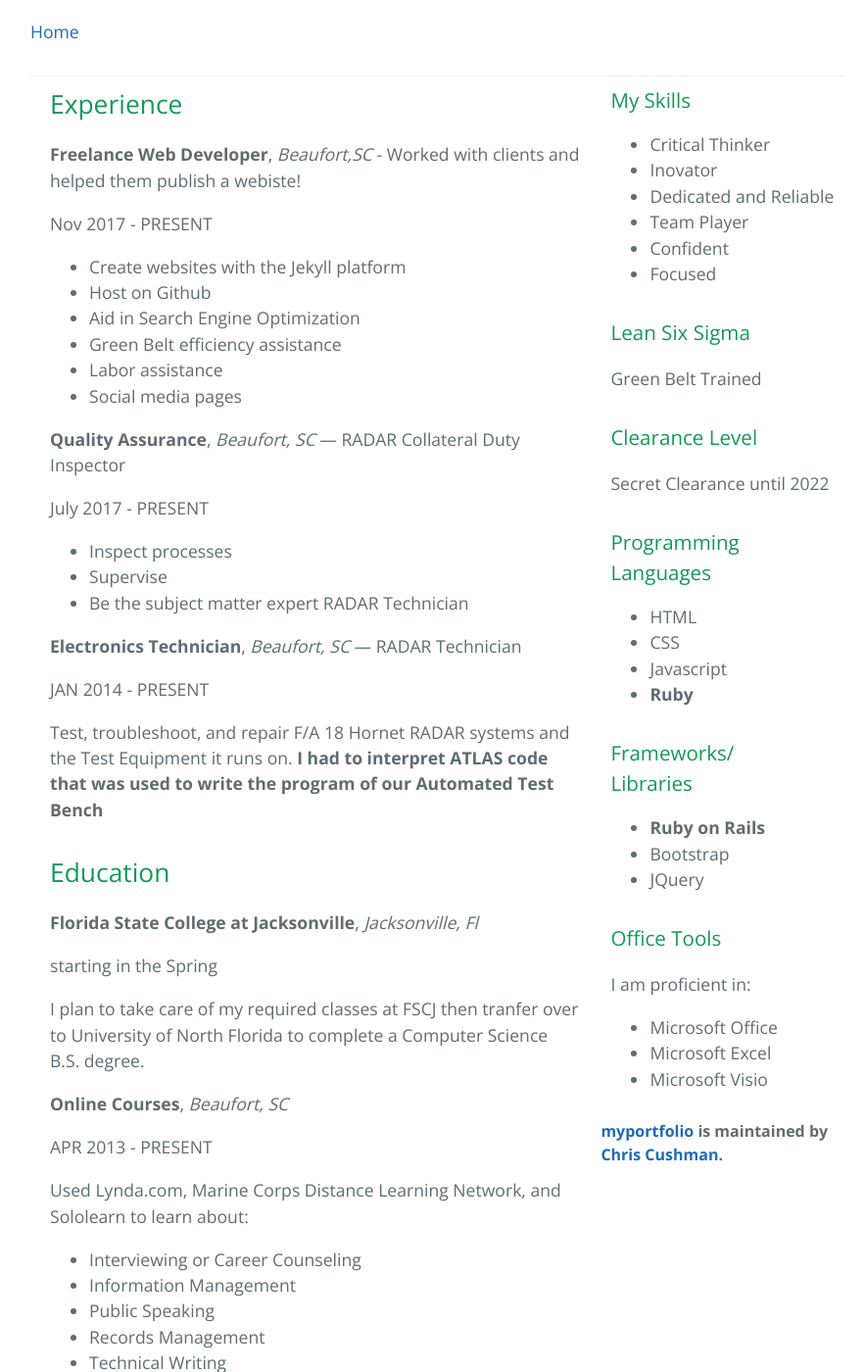
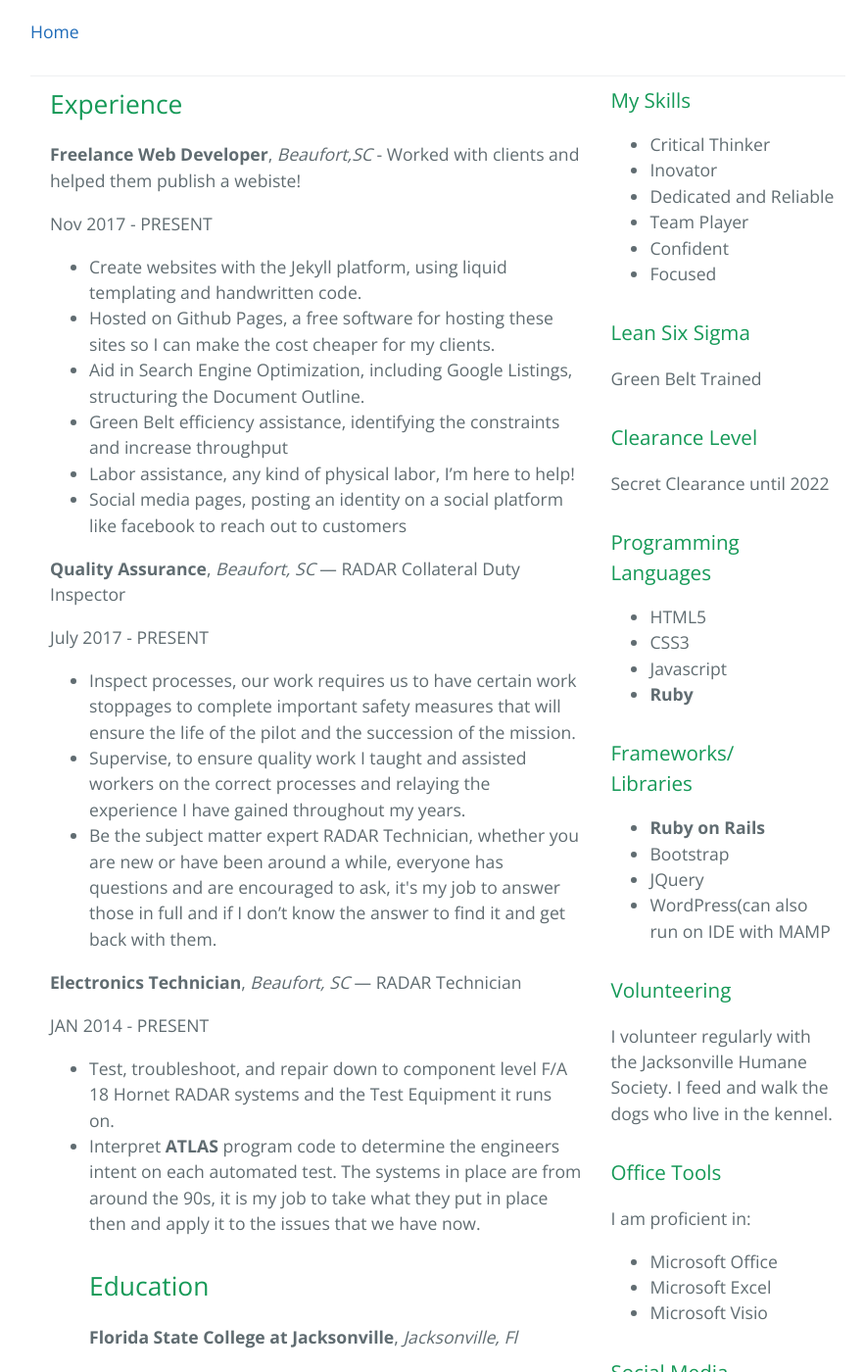
Before and after one commit to usedtoliveonmars/myportfolio, a Jekyll site: the page built from resume.html, in a window 1280 px wide and 1400 px high, scrolled down 491 px. Shown: the whole window at 98% size, without its empty margins (193-1075 px from the left). Built offline with Jekyll 4.4.1, drawn with Linux system fonts in a browser that asks for light colours; some of the changed text lies outside the part shown.

Commit message:
Updated resume

```diff
--- a/resume.html
+++ b/resume.html
@@ -20,30 +20,32 @@ layout: default
 
 			<p>Nov 2017 - PRESENT</p>
 
-			<ul>
-			<li>Create websites with the Jekyll platform</li>
-			<li>Host on Github</li>
-			<li>Aid in Search Engine Optimization</li>
-			<li>Green Belt efficiency assistance</li>
-			<li>Labor assistance</li>
-			<li>Social media pages</li>
-			</ul>
+		<ul>
+			<li>Create websites with the Jekyll platform, using liquid templating and handwritten code.</li>
+			<li>Hosted on Github Pages, a free software for hosting these sites so I can make the cost cheaper for my clients.</li>
+			<li>Aid in Search Engine Optimization, including Google Listings, structuring the Document Outline.</li>
+			<li>Green Belt efficiency assistance, identifying the constraints and increase throughput</li>
+			<li>Labor assistance, any kind of physical labor, I’m here to help!</li>
+			<li>Social media pages, posting an identity on a social platform like facebook to reach out to customers</li>
+		</ul>
 
 		<p><strong>Quality Assurance</strong>, <em>Beaufort, SC</em> — RADAR Collateral Duty Inspector</p>
 
 			<p>July 2017 - PRESENT</p>
 
 			<ul>
-			<li>Inspect processes</li>
-			<li>Supervise</li>
-			<li>Be the subject matter expert RADAR Technician</li>
+			<li>Inspect processes, our work requires us to have certain work stoppages to complete important safety measures that will ensure the life of the pilot and the succession of the mission.</li>
+			<li>Supervise, to ensure quality work I taught and assisted workers on the correct processes and relaying the experience I have gained throughout my years.</li>
+			<li>Be the subject matter expert RADAR Technician, whether you are new or have been around a while, everyone has questions and are encouraged to ask, it's my job to answer those in full and if I don’t know the answer to find it and get back with them.</li>
 			</ul>
 
 		<p><strong>Electronics Technician</strong>, <em>Beaufort, SC</em> — RADAR Technician</p>
 
 			<p>JAN 2014 - PRESENT</p>
 
-			<p>Test, troubleshoot, and repair F/A 18 Hornet RADAR systems and the Test Equipment it runs on. <strong>I had to interpret ATLAS code that was used to write the program of our Automated Test Bench</strong></p>
+			<ul>
+			<li>Test, troubleshoot, and repair down to component level F/A 18 Hornet RADAR systems and the Test Equipment it runs on.
+			<li>Interpret  <strong>ATLAS</strong>  program code to determine the engineers intent on each automated test. The systems in place are from around the 90s, it is my job to take what they put in place then and apply it to the issues that we have now.</li>
 
 			<!-- My education -->
 
@@ -128,8 +132,8 @@ layout: default
 
 		<h3>Programming Languages</h3>
 		<ul>
-			<li>HTML</li>
-			<li>CSS</li>
+			<li>HTML5</li>
+			<li>CSS3</li>
 			<li>Javascript</li>
 			<li><strong>Ruby</strong></li>
 		</ul>
@@ -139,7 +143,11 @@ layout: default
 			<li><strong>Ruby on Rails</strong></li>
 			<li>Bootstrap</li>
 			<li>JQuery</li>
+			<li>WordPress(can also run on IDE with MAMP</li>
 		</ul>
+
+		<h3>Volunteering</h3>
+		<p>I volunteer regularly with the Jacksonville Humane Society. I feed and walk the dogs who live in the kennel.</p>
 
 		<h3>Office Tools</h3>
 		<p>I am proficient in:</p>
@@ -148,4 +156,13 @@ layout: default
 			<li>Microsoft Excel</li>
 			<li>Microsoft Visio</li>
 		</ul>
+
+
+		<h3>Social Media</h3>
+			<ul>
+				<li><a href="https://github.com/usedtolive
+				onmars">Github</a></li>
+				<li><a href="https://www.facebook.com/chris.cushman2">Facebook</a></li>
+				<li><a href="https://twitter.com/used2liveonmars">Twitter</a></li>
+			</ul>
 </div>
```
Also changed, not shown: other parts of resume.html (+2 -0 lines), 5 other files.
